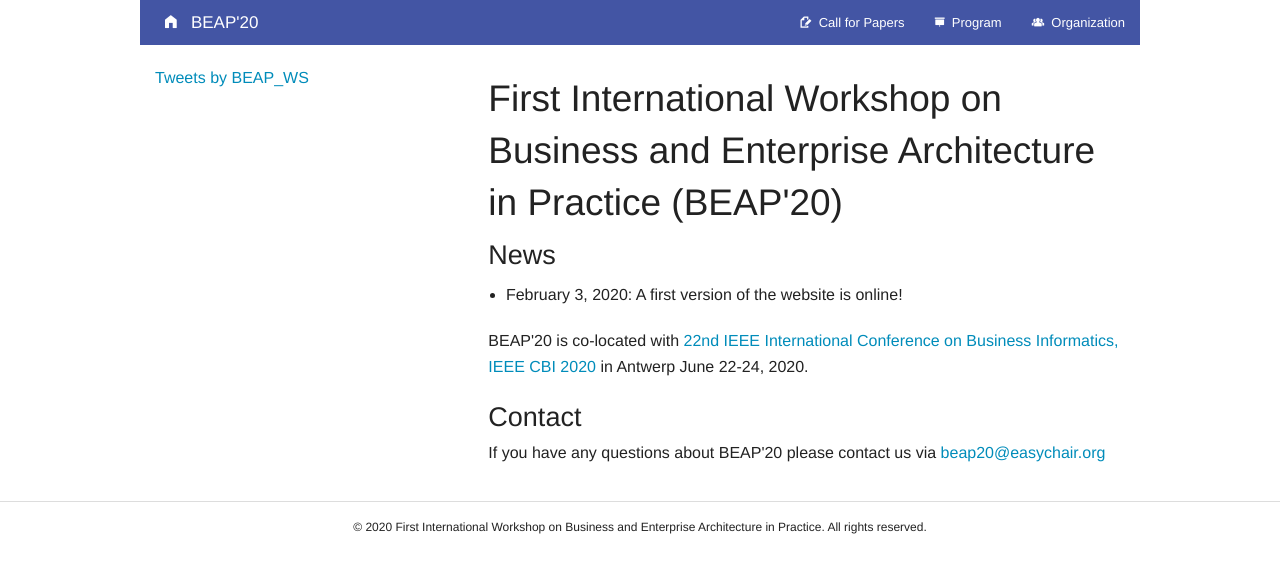
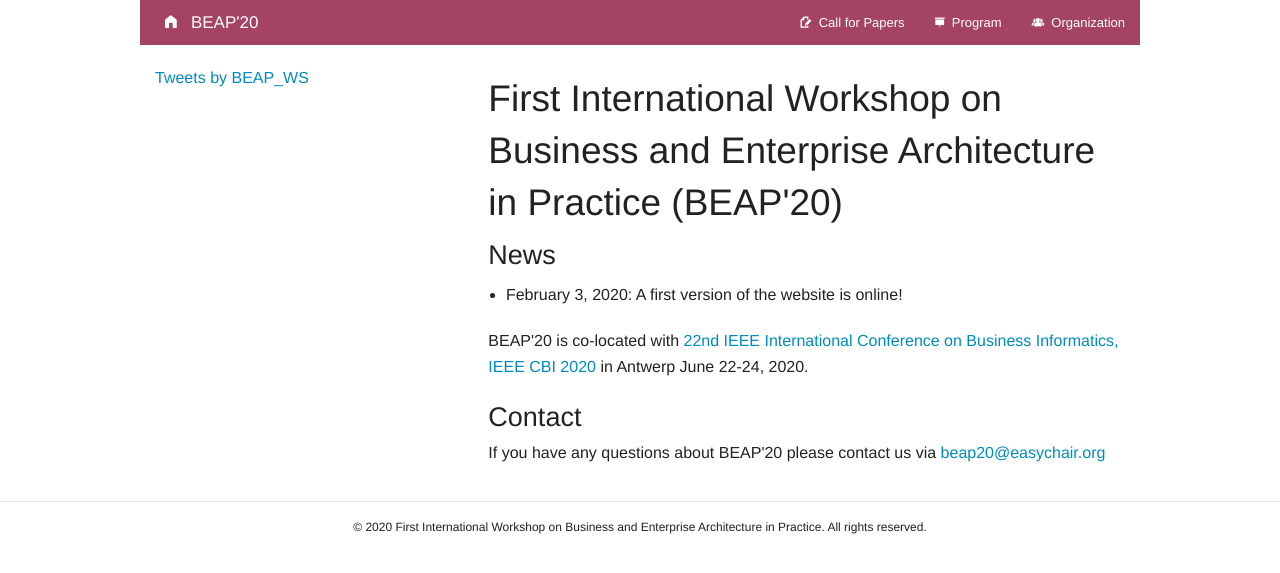
Before and after one commit to beap-ws/beap19, a Jekyll site: the page built from index.html, in a window 1280 px wide. Shown: the top 573 px of the page. Built offline with Jekyll 4.4.1, drawn with Linux system fonts in a browser that asks for light colours; comment, search, counter and statistics services are not loaded.

Commit message:
change 19 to 20, change color

```diff
--- a/_layouts/default.html
+++ b/_layouts/default.html
@@ -7,7 +7,7 @@
     <title> {{ site.title }}: {{ site.name }} </title>
     <link rel="stylesheet" href="css/foundation.css" />
     <link rel="stylesheet" href="css/foundation-icons.css" />
-    <link rel="stylesheet" href="css/aire.css">
+    <link rel="stylesheet" href="css/conf.css">
     <script language="JavaScript">
         function mail() {
             var username = "beap20";
--- a/css/aire.css
+++ b/css/conf.css
@@ -1,8 +1,8 @@
 .top-bar {
-  background-color: #4355a4;
+  background-color: #a44363;
 }
 .top-bar-section li:not(.has-form) a:not(.button){
-  background-color: #4355a4;
+  background-color: #a44363;
 }
 
 footer {
```
Also changed, not shown: README.md.
